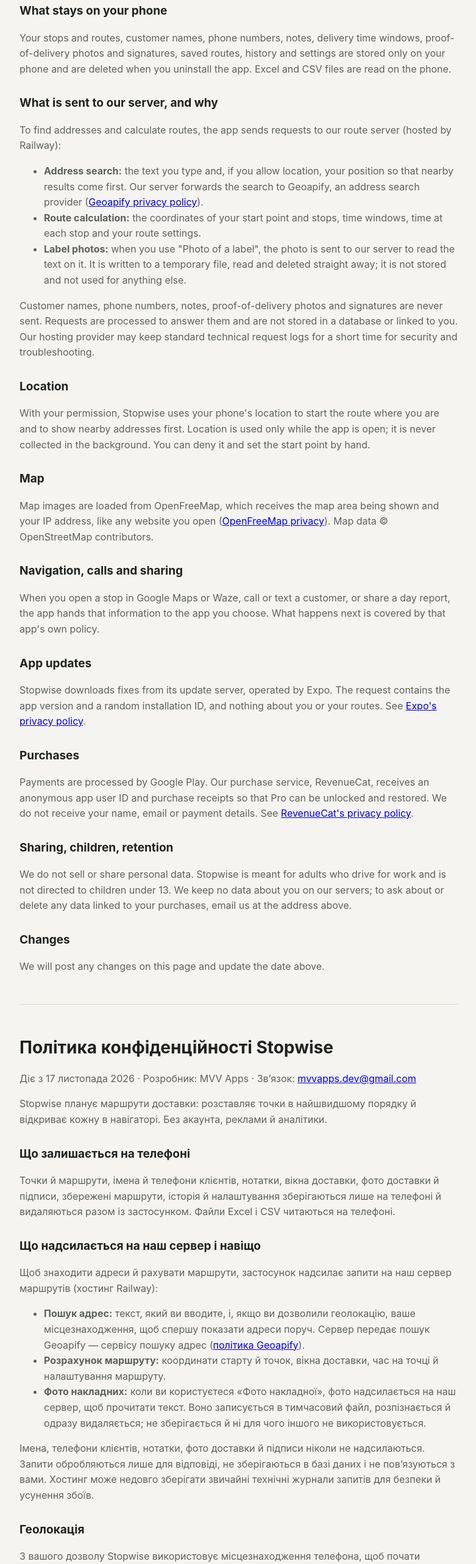
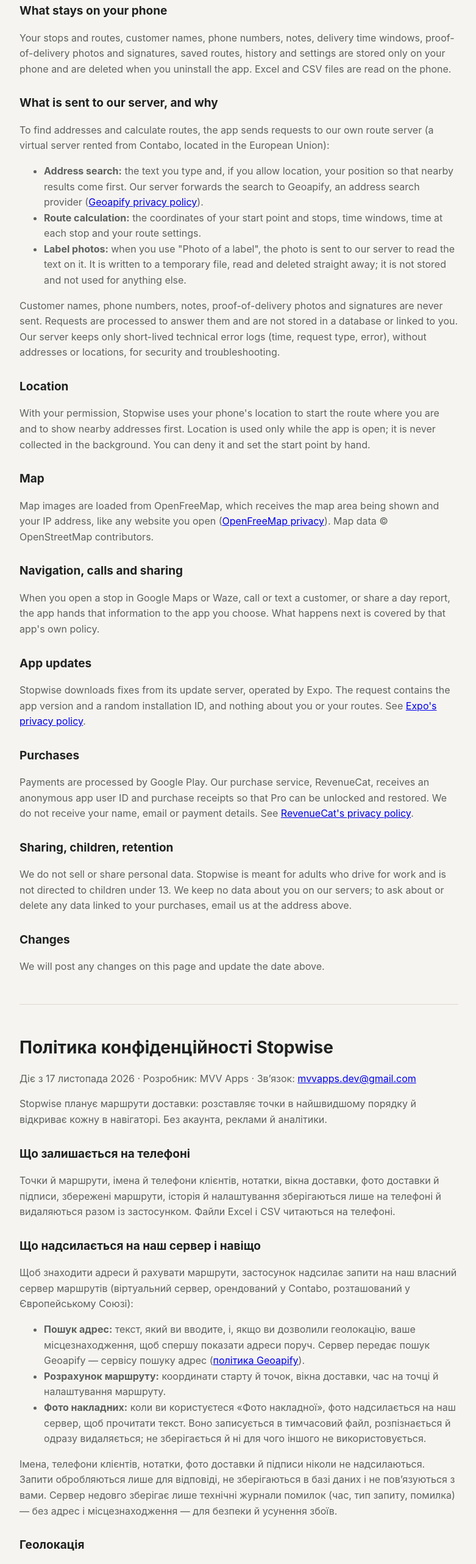
Before and after one commit to mvv89/mvv89.github.io, a plain HTML site: page stopwise/privacy/index.html in a window 1280 px wide. Shown: the part 236-2800 px from the top of the page at 61% size, without its empty margins (248-1029 px from the left). Drawn offline with Linux system fonts and the light colour scheme.

Commit message:
Stopwise privacy: own server on Contabo (EU) instead of Railway
Co-Authored-By: Claude Opus 5.5 <noreply@anthropic.com>

```diff
--- a/stopwise/privacy/index.html
+++ b/stopwise/privacy/index.html
@@ -30,13 +30,13 @@
 <p>Your stops and routes, customer names, phone numbers, notes, delivery time windows, proof-of-delivery photos and signatures, saved routes, history and settings are stored only on your phone and are deleted when you uninstall the app. Excel and CSV files are read on the phone.</p>
 
 <h2>What is sent to our server, and why</h2>
-<p>To find addresses and calculate routes, the app sends requests to our route server (hosted by Railway):</p>
+<p>To find addresses and calculate routes, the app sends requests to our own route server (a virtual server rented from Contabo, located in the European Union):</p>
 <ul>
   <li><strong>Address search:</strong> the text you type and, if you allow location, your position so that nearby results come first. Our server forwards the search to Geoapify, an address search provider (<a href="https://www.geoapify.com/privacy-policy/">Geoapify privacy policy</a>).</li>
   <li><strong>Route calculation:</strong> the coordinates of your start point and stops, time windows, time at each stop and your route settings.</li>
   <li><strong>Label photos:</strong> when you use "Photo of a label", the photo is sent to our server to read the text on it. It is written to a temporary file, read and deleted straight away; it is not stored and not used for anything else.</li>
 </ul>
-<p>Customer names, phone numbers, notes, proof-of-delivery photos and signatures are never sent. Requests are processed to answer them and are not stored in a database or linked to you. Our hosting provider may keep standard technical request logs for a short time for security and troubleshooting.</p>
+<p>Customer names, phone numbers, notes, proof-of-delivery photos and signatures are never sent. Requests are processed to answer them and are not stored in a database or linked to you. Our server keeps only short-lived technical error logs (time, request type, error), without addresses or locations, for security and troubleshooting.</p>
 
 <h2>Location</h2>
 <p>With your permission, Stopwise uses your phone's location to start the route where you are and to show nearby addresses first. Location is used only while the app is open; it is never collected in the background. You can deny it and set the start point by hand.</p>
@@ -72,13 +72,13 @@
 <p>Точки й маршрути, імена й телефони клієнтів, нотатки, вікна доставки, фото доставки й підписи, збережені маршрути, історія й налаштування зберігаються лише на телефоні й видаляються разом із застосунком. Файли Excel і CSV читаються на телефоні.</p>
 
 <h2>Що надсилається на наш сервер і навіщо</h2>
-<p>Щоб знаходити адреси й рахувати маршрути, застосунок надсилає запити на наш сервер маршрутів (хостинг Railway):</p>
+<p>Щоб знаходити адреси й рахувати маршрути, застосунок надсилає запити на наш власний сервер маршрутів (віртуальний сервер, орендований у Contabo, розташований у Європейському Союзі):</p>
 <ul>
   <li><strong>Пошук адрес:</strong> текст, який ви вводите, і, якщо ви дозволили геолокацію, ваше місцезнаходження, щоб спершу показати адреси поруч. Сервер передає пошук Geoapify — сервісу пошуку адрес (<a href="https://www.geoapify.com/privacy-policy/">політика Geoapify</a>).</li>
   <li><strong>Розрахунок маршруту:</strong> координати старту й точок, вікна доставки, час на точці й налаштування маршруту.</li>
   <li><strong>Фото накладних:</strong> коли ви користуєтеся «Фото накладної», фото надсилається на наш сервер, щоб прочитати текст. Воно записується в тимчасовий файл, розпізнається й одразу видаляється; не зберігається й ні для чого іншого не використовується.</li>
 </ul>
-<p>Імена, телефони клієнтів, нотатки, фото доставки й підписи ніколи не надсилаються. Запити обробляються лише для відповіді, не зберігаються в базі даних і не пов’язуються з вами. Хостинг може недовго зберігати звичайні технічні журнали запитів для безпеки й усунення збоїв.</p>
+<p>Імена, телефони клієнтів, нотатки, фото доставки й підписи ніколи не надсилаються. Запити обробляються лише для відповіді, не зберігаються в базі даних і не пов’язуються з вами. Сервер недовго зберігає лише технічні журнали помилок (час, тип запиту, помилка) — без адрес і місцезнаходження — для безпеки й усунення збоїв.</p>
 
 <h2>Геолокація</h2>
 <p>З вашого дозволу Stopwise використовує місцезнаходження телефона, щоб почати маршрут від вас і спершу показувати адреси поруч. Лише поки застосунок відкритий, ніколи у фоні. Можна не дозволяти й задати старт вручну.</p>
```
